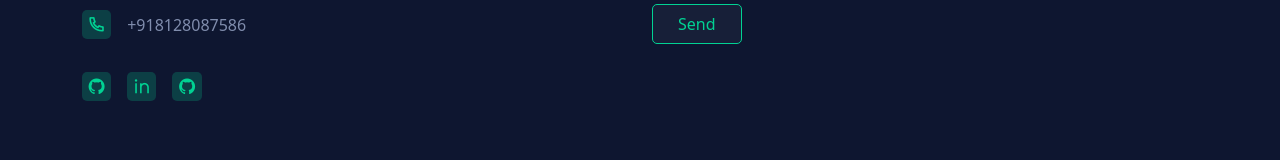
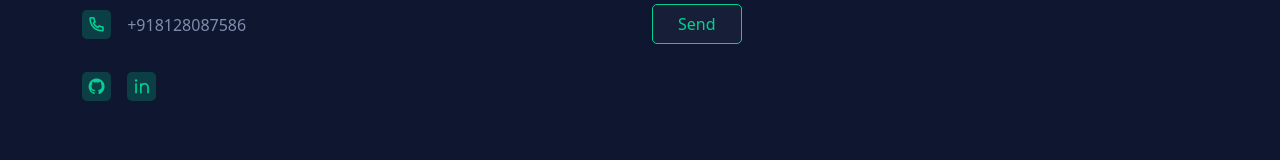
Before and after one commit to ShubhamBhut/Portfolio, a Next.js app: page / in a window 1280 px wide. Shown: the part 3283-3443 px from the top of the page. Built offline with nearby package versions, Linux system fonts and the light colour scheme.

Commit message:
Update Contact.jsx

```diff
--- a/components/UI/Contact.jsx
+++ b/components/UI/Contact.jsx
@@ -34,7 +34,6 @@ const Contact = () => {
             <Link href='https://github.com/ShubhamBhut'><span><i className="ri-github-fill"></i></span></Link>
             {/* <Link href='#'><span><i class="ri-facebook-line"></i></span></Link> */}
             <Link href='https://www.linkedin.com/in/shubham-patel-039789214/'><span><i className="ri-linkedin-line"></i></span></Link>
-            <Link href="https://www.flaticon.com/free-icons/shapes-and-symbols"><span><i className="ri-github-fill"></i></span></Link>
          </div>
         </Col>
 
```
